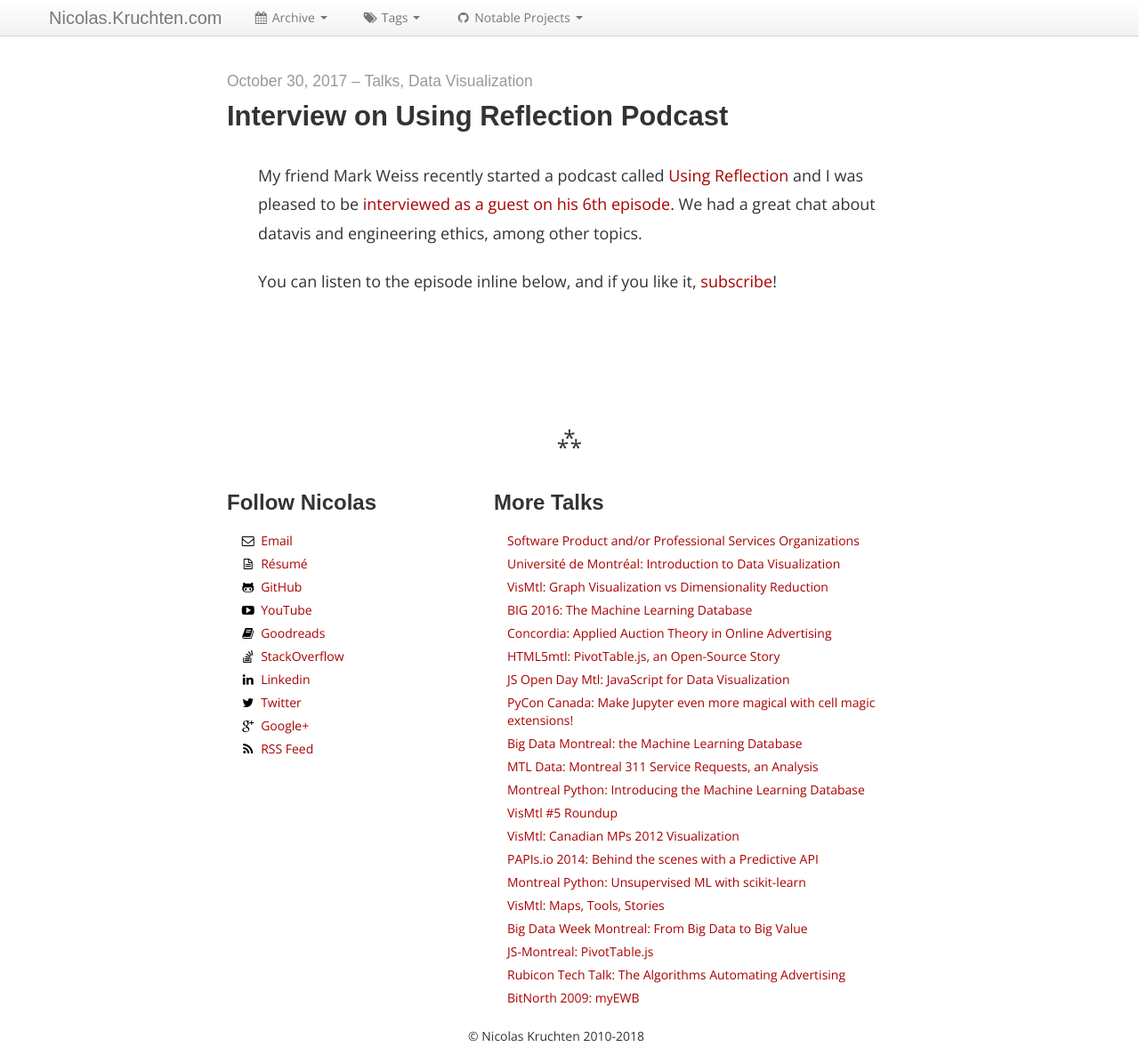
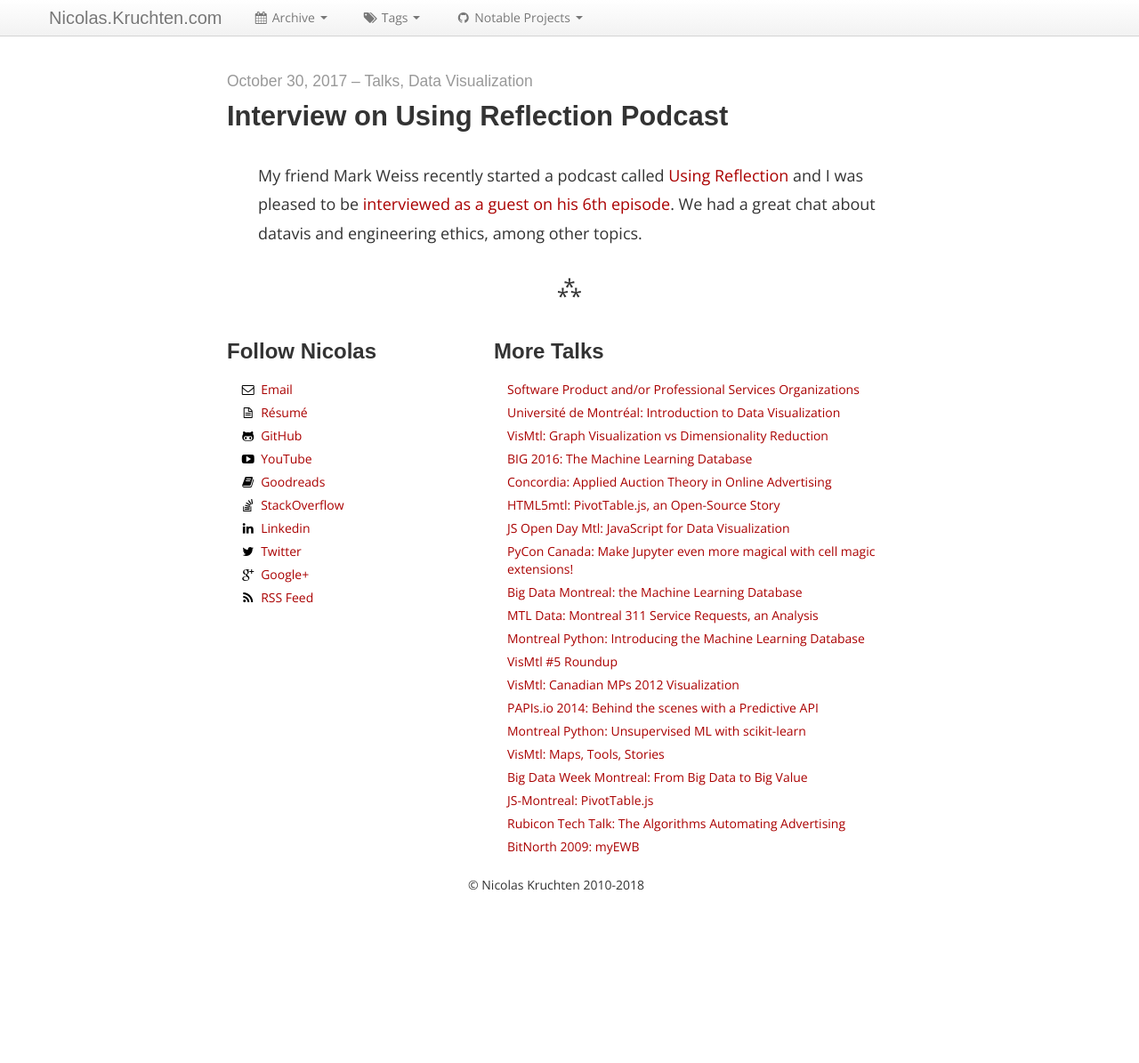
Before and after one commit to nicolaskruchten/nicolaskruchten.github.io, a Jekyll site: the page built from _posts/2017-10-30-using_reflection.html, in a window 1280 px wide. Shown: the whole page at 89% size. Built offline with Jekyll 4.4.1, drawn with Linux system fonts in a browser that asks for light colours; some web fonts are replaced; after the commit the page ends 1025 px from its top, so only the background shows below that.

Commit message:
reflection

```diff
--- a/_posts/2017-10-30-using_reflection.html
+++ b/_posts/2017-10-30-using_reflection.html
@@ -6,13 +6,4 @@
     - Data Visualization
 ---
 
-<p>My friend Mark Weiss recently started a podcast called <a href="http://usingreflection.com/">Using Reflection</a> and I was pleased to be <a href="http://usingreflection.libsyn.com/ep_0006-nicolas-kruchten">interviewed as a guest on his 6th episode</a>. We had a great chat about datavis and engineering ethics, among other topics.</p>
-
-<!-- more -->
-
-<p>You can listen to the episode inline below, and if you like it, <a href="http://usingreflection.com/subscribe/">subscribe</a>!</p>
-
-<iframe style="border: none" src="//html5-player.libsyn.com/embed/episode/id/5890007/height/90/theme/custom/autoplay/no/autonext/no/thumbnail/yes/preload/no/no_addthis/no/direction/forward/render-playlist/no/custom-color/3b3217/" height="90" width="100%" scrolling="no"  allowfullscreen webkitallowfullscreen mozallowfullscreen oallowfullscreen msallowfullscreen></iframe>
-
-<br />
-<br />
+<p>My friend Mark Weiss recently started a podcast called <a href="http://www.usingreflection.com/">Using Reflection</a> and I was pleased to be <a href="http://www.usingreflection.com/Nicolas_Kruchten_-_Telling_True_Stories_with_Data/#b33481cb">interviewed as a guest on his 6th episode</a>. We had a great chat about datavis and engineering ethics, among other topics.</p>
```
